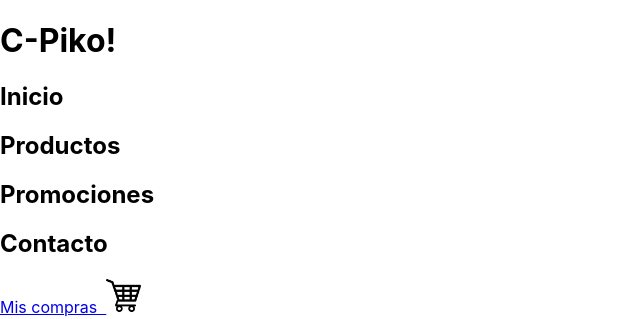
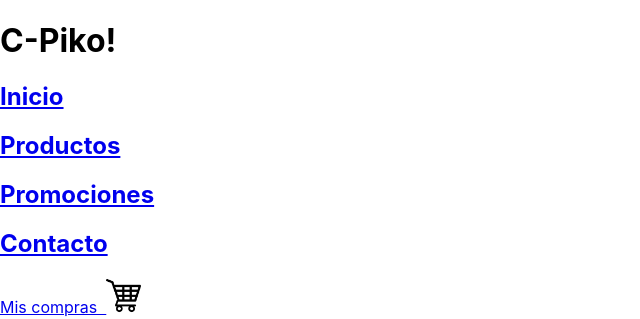
Before and after one commit to gerr1794/proyecto-react, a React (Create React App) app: page / in a window 1280 px wide. Shown: the top 319 px of the page, without its empty margins (0-640 px from the left). Built offline with nearby package versions, Linux system fonts and the light colour scheme.

Commit message:
desafio 8

```diff
--- a/package.json
+++ b/package.json
@@ -8,6 +8,7 @@
     "@testing-library/user-event": "^12.8.3",
     "react": "^17.0.2",
     "react-dom": "^17.0.2",
+    "react-router-dom": "^5.2.0",
     "react-scripts": "4.0.3",
     "web-vitals": "^1.1.2"
   },
--- a/src/App.js
+++ b/src/App.js
@@ -3,16 +3,36 @@ import NavBar from './components/NavBar';
 import ItemListContainer from './components/ItemListContainer';
 import ItemCount from './components/ItemCount';
 import ItemDetailContainer from './components/ItemDetailContainer';
-
+import {
+  BrowserRouter,
+  Switch,
+  Route,
+  Link
+} from "react-router-dom";
 
 
 export default function App() {
   return (
+    <BrowserRouter>
     <div>
       <NavBar />
+      <Switch>
+      <Route path="/" exact>
+        <ItemListContainer greeting= "¿Como estas?" />
+      </Route>
+
+      <Route path="/productos" exact>
+        <ItemListContainer greeting= "¿Como estas?" />
+      </Route>
+
+
+
+
       <ItemListContainer greeting= "¿Como estas?" />
       <ItemCount stock="10" initial="1" />
       <ItemDetailContainer />
+      </Switch>
     </div>
+    </BrowserRouter>
   );
 }
--- a/src/components/NavBar.js
+++ b/src/components/NavBar.js
@@ -1,14 +1,15 @@
 import React from 'react';
 import CartWidget from './CartWidget';
+import { Link } from 'react-router-dom';
 
 export default function NavBar() {
   return (
     <>
       <h1>C-Piko!</h1>
-      <h2>Inicio</h2>
-      <h2>Productos</h2>
-      <h2>Promociones</h2>
-      <h2>Contacto</h2>
+      <Link to="/"><h2>Inicio</h2></Link>
+      <Link to="/productos"><h2>Productos</h2></Link>
+      <Link to="/promociones"><h2>Promociones</h2></Link>
+      <Link to="/contacto"><h2>Contacto</h2></Link>
       <CartWidget />
     </>
   );
```
Also changed, not shown: 1 other file (tests, documents, lock files or other folders).
